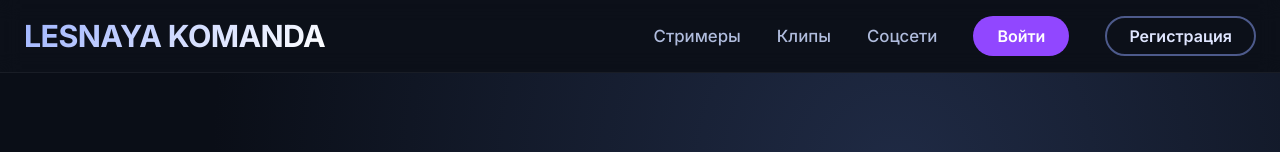
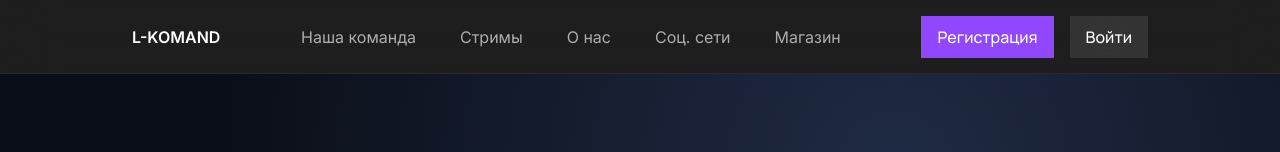
Before and after one commit to JaK1L/lesnaya-komanda, a Next.js app in the folder frontend/: page / in a window 1280 px wide. Shown: the top 152 px of the page. Built offline with nearby package versions, Linux system fonts and the light colour scheme; no server answers.

Commit message:
feat: обновлена навигация по макету - новые пункты меню и стили

```diff
--- a/frontend/components/layout/Navigation.module.css
+++ b/frontend/components/layout/Navigation.module.css
@@ -1,108 +1,114 @@
 .nav {
-  background: rgba(10, 15, 25, 0.9);
-  backdrop-filter: blur(10px);
-  border-bottom: 1px solid rgba(255, 255, 255, 0.06);
-  padding: 16px 0;
+  display: flex;
+  align-items: center;
+  justify-content: space-between;
+  padding: 0 132px;
+  height: 74px;
+  backdrop-filter: blur(25px);
+  border-bottom: 1px solid rgba(255, 255, 255, 0.05);
   position: sticky;
   top: 0;
   z-index: 100;
+  background: rgba(30, 30, 30, 0.6);
 }
 
 .container {
-  max-width: 1280px;
-  margin: 0 auto;
-  padding: 0 24px;
   display: flex;
+  align-items: center;
   justify-content: space-between;
-  align-items: center;
+  width: 100%;
 }
 
 .logo {
-  font-size: 1.9rem;
-  font-weight: 700;
-  background: linear-gradient(135deg, #a0b5ff, #ffffff);
-  -webkit-background-clip: text;
-  -webkit-text-fill-color: transparent;
-  letter-spacing: -0.02em;
+  color: var(--white);
+  font-size: 16px;
+  font-weight: 600;
   text-decoration: none;
-  display: flex;
-  align-items: center;
-  gap: 8px;
+  transition: opacity 0.2s;
+}
+
+.logo:hover {
+  opacity: 0.85;
 }
 
 .navLinks {
   display: flex;
   gap: 36px;
-  font-weight: 500;
   align-items: center;
 }
 
 .link {
+  color: var(--white64);
+  font-size: 16px;
+  font-weight: 400;
   text-decoration: none;
-  color: #b0bcdd;
+  padding: 4px;
   transition: color 0.2s;
-  font-size: 1.05rem;
-  background: none;
-  border: none;
-  cursor: pointer;
-  font-family: 'Inter', sans-serif;
 }
 
 .link:hover {
-  color: white;
+  color: var(--white);
+}
+
+.headerBtns {
+  display: flex;
+  gap: 16px;
+  align-items: center;
+}
+
+.btn {
+  display: inline-flex;
+  align-items: center;
+  gap: 10px;
+  padding: 10px 16px;
+  font-family: 'Manrope', sans-serif;
+  font-size: 16px;
+  font-weight: 500;
+  color: var(--white);
+  cursor: pointer;
+  border: none;
+  text-decoration: none;
+  backdrop-filter: blur(15px);
+  transition: opacity 0.2s, transform 0.15s;
+  white-space: nowrap;
+  border-radius: 0;
+}
+
+.btn:hover {
+  opacity: 0.85;
+  transform: translateY(-1px);
+}
+
+.btnPurple {
+  background: var(--purple);
+}
+
+.btnGhost {
+  background: var(--white10);
 }
 
 .loginButton {
-  background: #9147ff;
-  color: white;
-  padding: 10px 24px;
-  border-radius: 40px;
-  font-weight: 600;
-  transition: all 0.2s;
-  border: none;
-  cursor: pointer;
-  font-size: 1rem;
-}
-
-.loginButton:hover {
-  background: #a970ff;
-  transform: scale(1.02);
+  composes: btn btnGhost;
 }
 
 .linkButton {
-  background: transparent;
-  border: 2px solid #4d5a8b;
-  color: #e0e6ff;
-  padding: 8px 22px;
-  border-radius: 40px;
-  font-weight: 600;
-  transition: all 0.2s;
-  cursor: pointer;
-  font-size: 1rem;
-}
-
-.linkButton:hover {
-  border-color: #9147ff;
-  background: rgba(145, 71, 255, 0.1);
+  composes: btn btnPurple;
 }
 
 .mobileMenuButton {
   display: none;
-  background: none;
-  border: none;
-  color: white;
-  font-size: 1.5rem;
-  cursor: pointer;
-  padding: 8px;
+}
+
+/* Mobile */
+@media (max-width: 1200px) {
+  .nav {
+    padding: 0 40px;
+  }
 }
 
 @media (max-width: 768px) {
-  .container {
-    padding: 0 16px;
-  }
-
-  .logo {
-    font-size: 1.5rem;
+  .nav {
+    padding: 0 20px;
   }
 
   .navLinks {
@@ -110,20 +116,42 @@
   }
 
   .mobileMenuButton {
-    display: block;
+    display: flex;
+    align-items: center;
+    justify-content: center;
+    background: var(--white10);
+    border: none;
+    color: var(--white);
+    cursor: pointer;
+    padding: 8px;
+    transition: background 0.2s;
+  }
+
+  .mobileMenuButton:hover {
+    background: rgba(255, 255, 255, 0.18);
   }
 
   .navLinks.open {
     display: flex;
     flex-direction: column;
     position: absolute;
-    top: 100%;
+    top: 74px;
     left: 0;
     right: 0;
-    background: rgba(10, 15, 25, 0.98);
-    backdrop-filter: blur(10px);
+    background: rgba(30, 30, 30, 0.98);
+    backdrop-filter: blur(25px);
     padding: 20px;
-    gap: 20px;
-    border-bottom: 1px solid rgba(255, 255, 255, 0.06);
+    gap: 16px;
+    border-bottom: 1px solid rgba(255, 255, 255, 0.05);
+  }
+
+  .headerBtns {
+    flex-direction: column;
+    width: 100%;
+  }
+
+  .btn {
+    width: 100%;
+    justify-content: center;
   }
 }
--- a/frontend/components/layout/Navigation.tsx
+++ b/frontend/components/layout/Navigation.tsx
@@ -31,87 +31,63 @@ export function Navigation({ isAuthenticated, onLogout, apiUrl }: NavigationProp
     window.location.reload()
   }
 
-  // Закрытие меню по ESC
   useEffect(() => {
     const handleEsc = (e: KeyboardEvent) => {
       if (e.key === 'Escape' && mobileMenuOpen) {
         setMobileMenuOpen(false)
       }
     }
-
     document.addEventListener('keydown', handleEsc)
     return () => document.removeEventListener('keydown', handleEsc)
   }, [mobileMenuOpen])
 
-  // Закрытие меню при клике вне его
   useEffect(() => {
     const handleClickOutside = (e: MouseEvent) => {
       if (navRef.current && !navRef.current.contains(e.target as Node) && mobileMenuOpen) {
         setMobileMenuOpen(false)
       }
     }
-
     document.addEventListener('mousedown', handleClickOutside)
     return () => document.removeEventListener('mousedown', handleClickOutside)
   }, [mobileMenuOpen])
 
   return (
     <>
-      <nav className={styles.nav} ref={navRef} aria-label="Основная навигация">
+      <nav className={styles.nav} ref={navRef}>
         <div className={styles.container}>
-          <a href="/" className={styles.logo} aria-label="Lesnaya Komanda - Главная страница">
-            <span>LESNAYA KOMANDA</span>
+          <a href="/" className={styles.logo}>
+            L-KOMAND
           </a>
 
           <button
             className={styles.mobileMenuButton}
             onClick={toggleMobileMenu}
             aria-label={mobileMenuOpen ? 'Закрыть меню' : 'Открыть меню'}
-            aria-expanded={mobileMenuOpen}
-            aria-controls="main-navigation"
           >
-            {mobileMenuOpen ? <X size={24} aria-hidden="true" /> : <Menu size={24} aria-hidden="true" />}
+            {mobileMenuOpen ? <X size={24} /> : <Menu size={24} />}
           </button>
 
-          <div
-            id="main-navigation"
-            className={`${styles.navLinks} ${mobileMenuOpen ? styles.open : ''}`}
-            role="navigation"
-          >
-            <a href="/streams" className={styles.link}>
-              Стримеры
-            </a>
-            <a href="/clips" className={styles.link}>
-              Клипы
-            </a>
-            <a href="/social" className={styles.link}>
-              Соцсети
-            </a>
+          <div className={`${styles.navLinks} ${mobileMenuOpen ? styles.open : ''}`}>
+            <a href="/team" className={styles.link}>Наша команда</a>
+            <a href="/streams" className={styles.link}>Стримы</a>
+            <a href="/about" className={styles.link}>О нас</a>
+            <a href="/social" className={styles.link}>Соц. сети</a>
+            <a href="/merch" className={styles.link}>Магазин</a>
+          </div>
 
+          <div className={styles.headerBtns}>
             {isAuthenticated ? (
               <>
-                <a href="/profile" className={styles.link}>
-                  Профиль
-                </a>
-                <button onClick={onLogout} className={styles.loginButton} aria-label="Выйти из аккаунта">
-                  Выйти
-                </button>
+                <a href="/profile" className={styles.loginButton}>Профиль</a>
+                <button onClick={onLogout} className={styles.loginButton}>Выйти</button>
               </>
             ) : (
               <>
-                <button
-                  onClick={() => handleOpenAuth('login')}
-                  className={styles.loginButton}
-                  aria-label="Войти"
-                >
+                <button onClick={() => handleOpenAuth('register')} className={styles.linkButton}>
+                  Регистрация
+                </button>
+                <button onClick={() => handleOpenAuth('login')} className={styles.loginButton}>
                   Войти
-                </button>
-                <button
-                  onClick={() => handleOpenAuth('register')}
-                  className={styles.linkButton}
-                  aria-label="Регистрация"
-                >
-                  Регистрация
                 </button>
               </>
             )}
```
